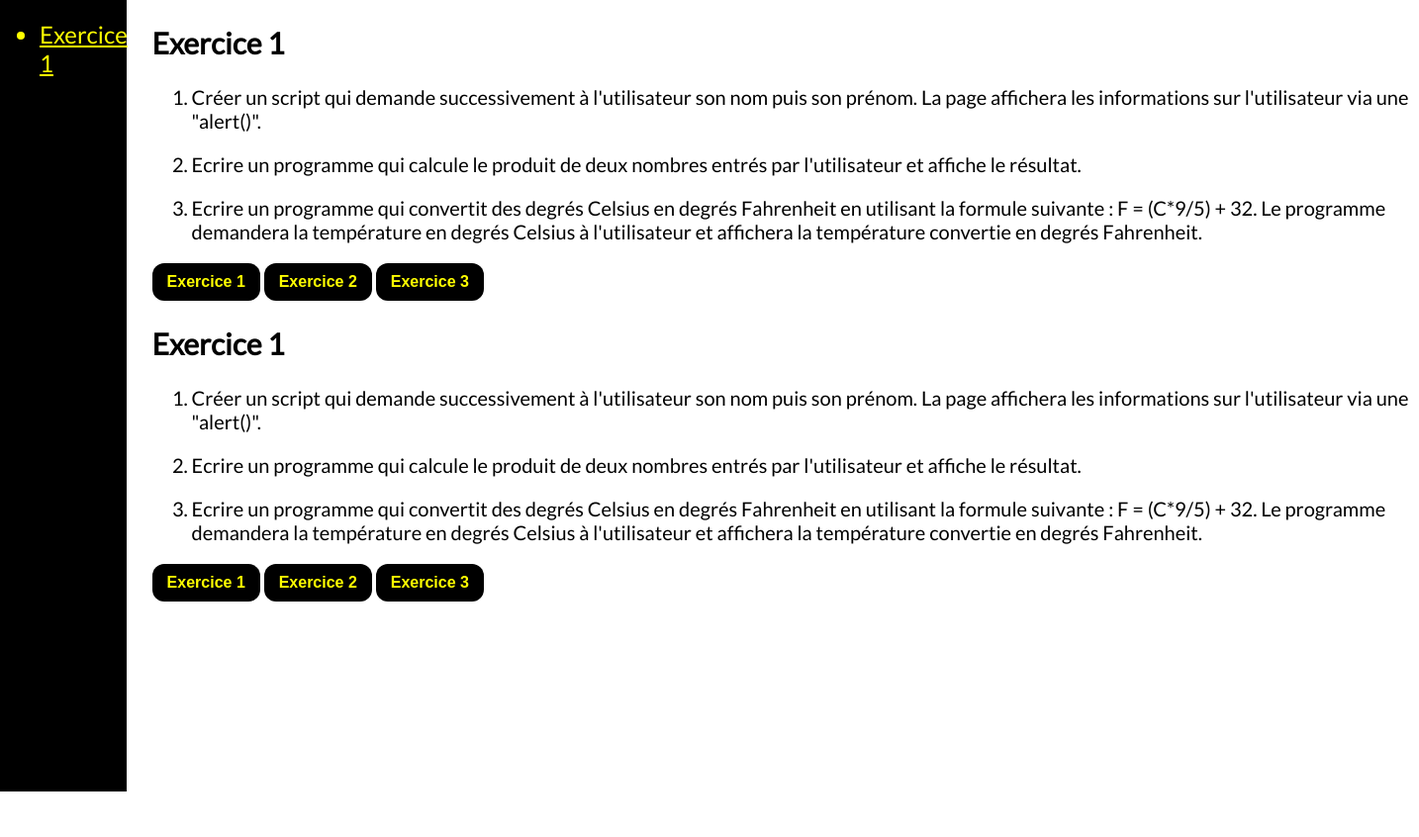
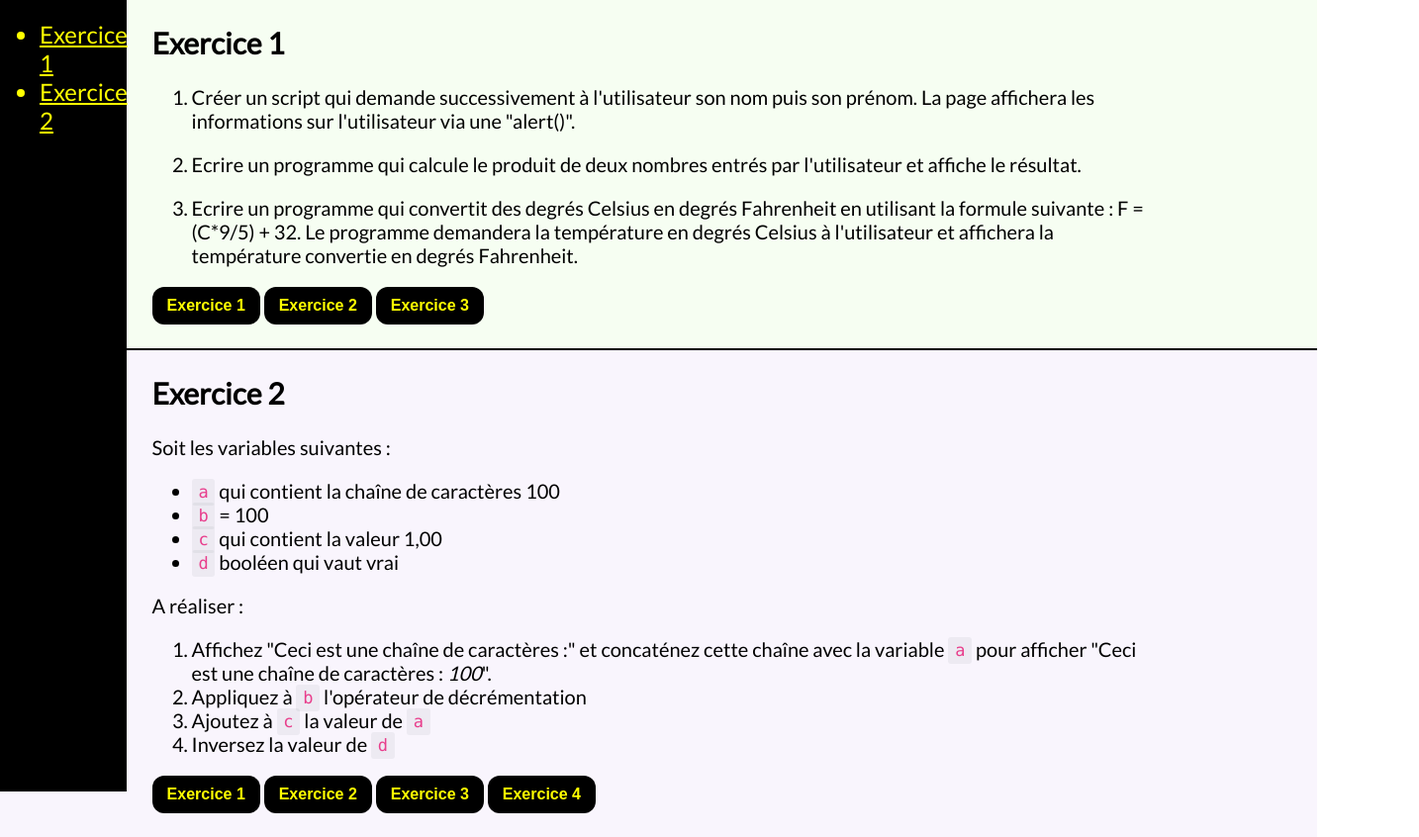
Before and after one commit to mdanhier/travaux_TBDA, a plain HTML site: page JS exercices/exercices.html in a window 1280 px wide. Shown: the whole page at 99% size, 1434 px wide, since content can reach past the window. Before the commit the page ends 800 px from the top, so only its background shows below. Drawn offline with Linux system fonts and the light colour scheme.

Commit message:
ex1+2 JS

```diff
--- a/JS exercices/css/style.css
+++ b/JS exercices/css/style.css
@@ -3,6 +3,21 @@ body {
     font-size: 20px;
     margin: 0;
     font-family: 'Lato', sans-serif;
+}
+
+code {
+    font-family: SFMono-Regular, Consolas, Liberation Mono, Menlo, monospace;
+    padding: 0.2em 0.4em;
+    padding-top: 0.2em;
+    padding-right: 0.4em;
+    padding-bottom: 0.2em;
+    padding-left: 0.4em;
+    margin: 0;
+    font-size: 85%;
+    background-color: rgba(27, 31, 35, .05);
+    border-radius: 3px;
+    color: #e83e8c;
+    word-wrap: break-word;
 }
 
 hr {
@@ -21,9 +36,25 @@ nav {
     background-color: #000;
 }
 
+#ex1 {
+    background-color: rgba(168, 244, 124, 0.1);
+}
+
+#ex2 {
+    background-color: rgba(194, 154, 234, 0.1)
+}
+
 .exs {
-    width: 100%;
-    margin-left: 12vw;
+    width: 80vw;
+    padding: 0 12vw 3vh 12vw;
+}
+
+.exs:first-child {
+    border-bottom: 1px solid #000;
+}
+
+.exs:not(:first-child) {
+    border-top: 1px solid #000;
 }
 
 nav li {
--- a/JS exercices/exercices.html
+++ b/JS exercices/exercices.html
@@ -17,6 +17,7 @@
     <nav>
         <ul>
             <li><a href="#ex1">Exercice 1</a></li>
+            <li><a href="#ex2">Exercice 2</a></li>
         </ul>
     </nav>
     <div class="content">
@@ -46,29 +47,27 @@
             <button class="buttonEx" onclick="ex1_3()">Exercice 3</button>
         </div>
         <div id="ex2" class="exs">
-            <h2>Exercice 1</h2>
+            <h2>Exercice 2</h2>
+            <p>Soit les variables suivantes : </p>
+            <ul>
+                <li><code>a</code> qui contient la chaîne de caractères 100</li>
+                <li><code>b</code> = 100</li>
+                <li><code>c</code> qui contient la valeur 1,00</li>
+                <li><code>d</code> booléen qui vaut vrai</li>
+            </ul>
+            <p>A réaliser :</p>
             <ol>
-                <li>
-                    <p>Créer un script qui demande successivement à l'utilisateur son nom puis son prénom. La page
-                        affichera
-                        les
-                        informations sur l'utilisateur via une "alert()".</p>
+                <li>Affichez "Ceci est une chaîne de caractères :" et concaténez cette chaîne avec la variable
+                    <code>a</code> pour afficher "Ceci est une chaîne de caractères : <em>100</em>".
                 </li>
-                <li>
-                    <p>Ecrire un programme qui calcule le produit de deux nombres entrés par l'utilisateur et affiche le
-                        résultat.</p>
-                </li>
-                <li>
-                    <p>Ecrire un programme qui convertit des degrés Celsius en degrés Fahrenheit en utilisant la formule
-                        suivante : F = (C*9/5) + 32.
-                        Le programme demandera la température en degrés Celsius à l'utilisateur et affichera la
-                        température
-                        convertie en degrés Fahrenheit.</p>
-                </li>
+                <li>Appliquez à <code>b</code> l'opérateur de décrémentation</li>
+                <li>Ajoutez à <code>c</code> la valeur de <code>a</code> </li>
+                <li>Inversez la valeur de <code>d</code></li>
             </ol>
-            <button class="buttonEx" onclick="ex1_1()">Exercice 1</button>
-            <button class="buttonEx" onclick="ex1_2()">Exercice 2</button>
-            <button class="buttonEx" onclick="ex1_3()">Exercice 3</button>
+            <button class="buttonEx" onclick="ex2_1()">Exercice 1</button>
+            <button class="buttonEx" onclick="ex2_2()">Exercice 2</button>
+            <button class="buttonEx" onclick="ex2_3()">Exercice 3</button>
+            <button class="buttonEx" onclick="ex2_4()">Exercice 4</button>
         </div>
     </div>
 </body>
--- a/JS exercices/js/scripts.js
+++ b/JS exercices/js/scripts.js
@@ -55,8 +55,6 @@ function ex1_2() {
     }
 }
 
-
-
 function ex1_3() {
     function convertCelToFahr(cel) {
         if (testNumber(cel)) {
@@ -76,3 +74,28 @@ function ex1_3() {
         alert(err.message);
     }
 }
+
+
+function ex2_1() {
+    let ex2a = "100";
+    alert("Ceci est une chaîne de caractères : " + ex2a);
+}
+function ex2_2() {
+    let ex2b = 100;
+    alert("b vaut " + ex2b);
+    ex2b--;
+    alert("Après décrémentation, b vaut " + ex2b);
+}
+function ex2_3() {
+    let ex2a = "100";
+    let ex2c = 1.00
+    alert("c vaut " + ex2c + " et a vaut " + ex2a);
+    ex2c += ex2a;
+    alert("On ajoute à c la valeur de a, c vaut maintenant " + ex2c)
+}
+function ex2_4() {
+    let ex2d = true;
+    alert("d vaut " + ex2d);
+    ex2d = !ex2d;
+    alert("Après inversion, d vaut " + ex2d);
+}
```
